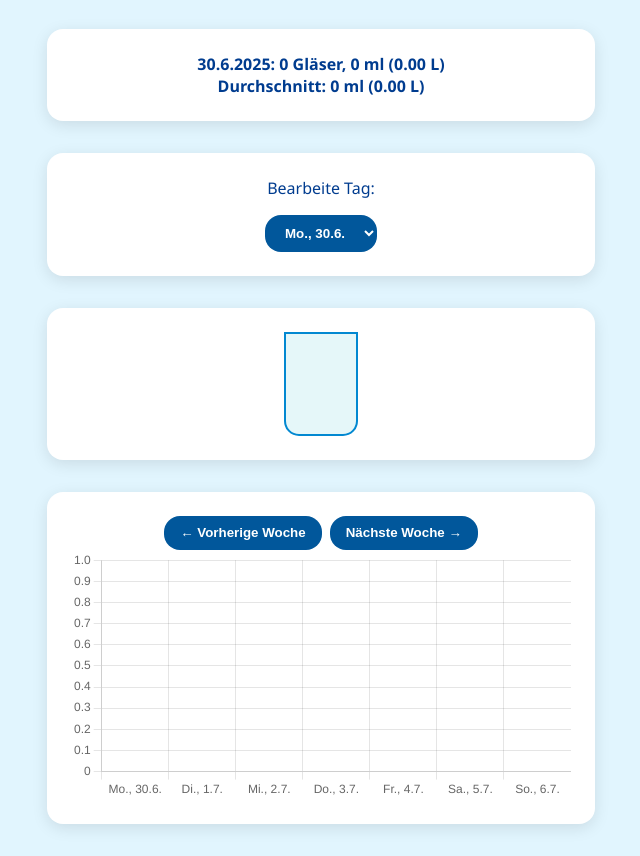
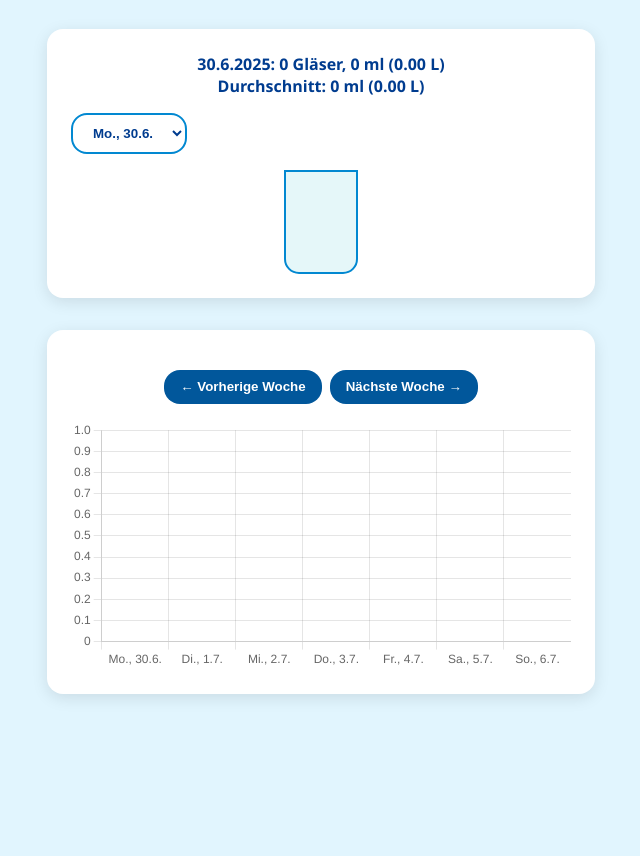
Before and after one commit to yannikrer/watercounter, a plain HTML site: page index.html in a window 1280 px wide. Shown: the part 83-939 px from the top of the page, without its empty margins (319-959 px from the left). After the commit the page ends 809 px from the top, so only its background shows below. Drawn offline with nearby package versions, Linux system fonts and the light colour scheme.

Commit message:
Update index.html

```diff
--- a/index.html
+++ b/index.html
@@ -52,6 +52,7 @@
       flex-wrap: wrap;
       justify-content: center;
       gap: 1rem;
+      margin-top: 1rem;
     }
 
     .glass {
@@ -89,21 +90,25 @@
       z-index: 2;
     }
 
-    .controls {
-      display: flex;
-      flex-direction: column;
-      align-items: center;
-      gap: 1rem;
+    select {
+      padding: 0.6rem 1rem;
+      border-radius: var(--radius);
+      border: 2px solid var(--primary);
+      background: #fff;
+      font-weight: 600;
+      color: var(--text);
+      margin-top: 1rem;
+      cursor: pointer;
     }
 
     .btn-group {
       display: flex;
       gap: 0.5rem;
-      flex-wrap: wrap;
       justify-content: center;
+      margin-top: 1rem;
     }
 
-    .btn-group button, select {
+    .btn-group button {
       padding: 0.6rem 1rem;
       border-radius: var(--radius);
       border: none;
@@ -113,14 +118,14 @@
       cursor: pointer;
     }
 
-    .btn-group button:hover,
-    select:hover {
+    .btn-group button:hover {
       background: var(--primary);
     }
 
     canvas {
       width: 100% !important;
       height: auto !important;
+      margin-top: 1rem;
     }
   </style>
 </head>
@@ -130,14 +135,9 @@
   <div class="card">
     <div class="summary" id="daily-summary">Heute: 0 Gläser, 0 ml (0.00 L)</div>
     <div class="summary" id="average-summary">Durchschnitt: 0 ml (0.00 L)</div>
+    <select id="day-select"></select>
+    <div id="glasses-container"></div>
   </div>
-
-  <div class="card controls">
-    <label for="day-select">Bearbeite Tag:</label>
-    <select id="day-select"></select>
-  </div>
-
-  <div class="card" id="glasses-container"></div>
 
   <div class="card">
     <div class="btn-group">
@@ -154,6 +154,8 @@
     let chart, currentWeekOffset = 0;
     let selectedDate = new Date();
 
+    const dateKey = d => d.toLocaleDateString('de-CH');
+
     const parseVolume = v => {
       const s = (v || '').toLowerCase().replace(',', '.').trim();
       if (s.endsWith('l')) return parseFloat(s) * 1000;
@@ -163,9 +165,7 @@
 
     const formatVolume = ml => `${ml} ml (${(ml / 1000).toFixed(2)} L)`;
 
-    const dateKey = d => d.toLocaleDateString('de-CH');
-
-    const loadVols = (d = selectedDate) => {
+    const loadVols = d => {
       try {
         const data = JSON.parse(localStorage.getItem(dateKey(d)));
         return Array.isArray(data) ? data : [];
@@ -174,12 +174,12 @@
       }
     };
 
-    const saveVols = (arr, d = selectedDate) => {
+    const saveVols = (arr, d) => {
       localStorage.setItem(dateKey(d), JSON.stringify(arr));
     };
 
     const renderGlasses = () => {
-      const vols = loadVols();
+      const vols = loadVols(selectedDate);
       container.innerHTML = '';
       vols.forEach((v, i) => container.appendChild(createGlass(i, true)));
       container.appendChild(createGlass(vols.length, false));
@@ -195,9 +195,9 @@
       if (filled) {
         fill.style.height = '100%';
         g.addEventListener('click', () => {
-          const vols = loadVols();
+          const vols = loadVols(selectedDate);
           vols.splice(idx, 1);
-          saveVols(vols);
+          saveVols(vols, selectedDate);
           updateUI();
         });
       } else {
@@ -210,9 +210,9 @@
           input.addEventListener('blur', () => {
             const val = parseVolume(input.value);
             if (val > 0) {
-              const vols = loadVols();
+              const vols = loadVols(selectedDate);
               vols.push(val);
-              saveVols(vols);
+              saveVols(vols, selectedDate);
             }
             updateUI();
           });
@@ -225,26 +225,17 @@
       return g;
     };
 
-    const calcAverage = () => {
-      let total = 0, days = 0;
-      for (let i = 0; i < 365; i++) {
-        const d = new Date();
-        d.setDate(d.getDate() - i);
-        const vols = JSON.parse(localStorage.getItem(dateKey(d)) || '[]');
-        if (vols.length) {
-          total += vols.reduce((a, b) => a + b, 0);
-          days++;
-        }
-      }
-      const avg = days ? Math.round(total / days) : 0;
-      document.getElementById('average-summary').textContent = `Durchschnitt: ${formatVolume(avg)}`;
+    const getWeekDates = (offset = 0) => {
+      const base = new Date();
+      const monday = new Date(base.setDate(base.getDate() - ((base.getDay() + 6) % 7) + offset * 7));
+      return [...Array(7)].map((_, i) => new Date(monday.getFullYear(), monday.getMonth(), monday.getDate() + i));
     };
 
-    const updateChart = (offset = 0) => {
-      const weekDates = getWeekDates(offset);
+    const updateChart = () => {
+      const weekDates = getWeekDates(currentWeekOffset);
       const labels = weekDates.map(d => d.toLocaleDateString('de-CH', { weekday: 'short', day: 'numeric', month: 'numeric' }));
       const data = weekDates.map(d => {
-        const vols = JSON.parse(localStorage.getItem(dateKey(d)) || '[]');
+        const vols = loadVols(d);
         return vols.reduce((a, b) => a + b, 0);
       });
 
@@ -261,7 +252,7 @@
         }
       });
 
-      // Update select dropdown
+      // Update dropdown
       selectDay.innerHTML = '';
       weekDates.forEach(d => {
         const opt = document.createElement('option');
@@ -272,37 +263,46 @@
       });
     };
 
-    const getWeekDates = (offset = 0) => {
-      const base = new Date();
-      const monday = new Date(base.setDate(base.getDate() - ((base.getDay() + 6) % 7) + offset * 7));
-      return [...Array(7)].map((_, i) => new Date(monday.getFullYear(), monday.getMonth(), monday.getDate() + i));
+    const calcAverage = () => {
+      let total = 0, days = 0;
+      for (let i = 0; i < 365; i++) {
+        const d = new Date();
+        d.setDate(d.getDate() - i);
+        const vols = loadVols(d);
+        if (vols.length) {
+          total += vols.reduce((a, b) => a + b, 0);
+          days++;
+        }
+      }
+      const avg = days ? Math.round(total / days) : 0;
+      document.getElementById('average-summary').textContent = `Durchschnitt: ${formatVolume(avg)}`;
     };
+
+    const updateUI = () => {
+      const vols = loadVols(selectedDate);
+      const sum = vols.reduce((a, b) => a + b, 0);
+      document.getElementById('daily-summary').textContent =
+        `${selectedDate.toLocaleDateString('de-CH')}: ${vols.length} Gläser, ${formatVolume(sum)}`;
+      renderGlasses();
+      updateChart();
+      calcAverage();
+    };
+
+    document.getElementById('prev-week').addEventListener('click', () => {
+      currentWeekOffset--;
+      updateUI();
+    });
+
+    document.getElementById('next-week').addEventListener('click', () => {
+      currentWeekOffset++;
+      updateUI();
+    });
 
     selectDay.addEventListener('change', e => {
       selectedDate = new Date(e.target.value);
       updateUI();
     });
 
-    document.getElementById('prev-week').addEventListener('click', () => {
-      currentWeekOffset--;
-      updateChart(currentWeekOffset);
-    });
-
-    document.getElementById('next-week').addEventListener('click', () => {
-      currentWeekOffset++;
-      updateChart(currentWeekOffset);
-    });
-
-    const updateUI = () => {
-      const vols = loadVols();
-      const sum = vols.reduce((a, b) => a + b, 0);
-      document.getElementById('daily-summary').textContent =
-        `${selectedDate.toLocaleDateString('de-CH')}: ${vols.length} Gläser, ${formatVolume(sum)}`;
-      renderGlasses();
-      updateChart(currentWeekOffset);
-      calcAverage();
-    };
-
     updateUI();
   </script>
 </body>
```
